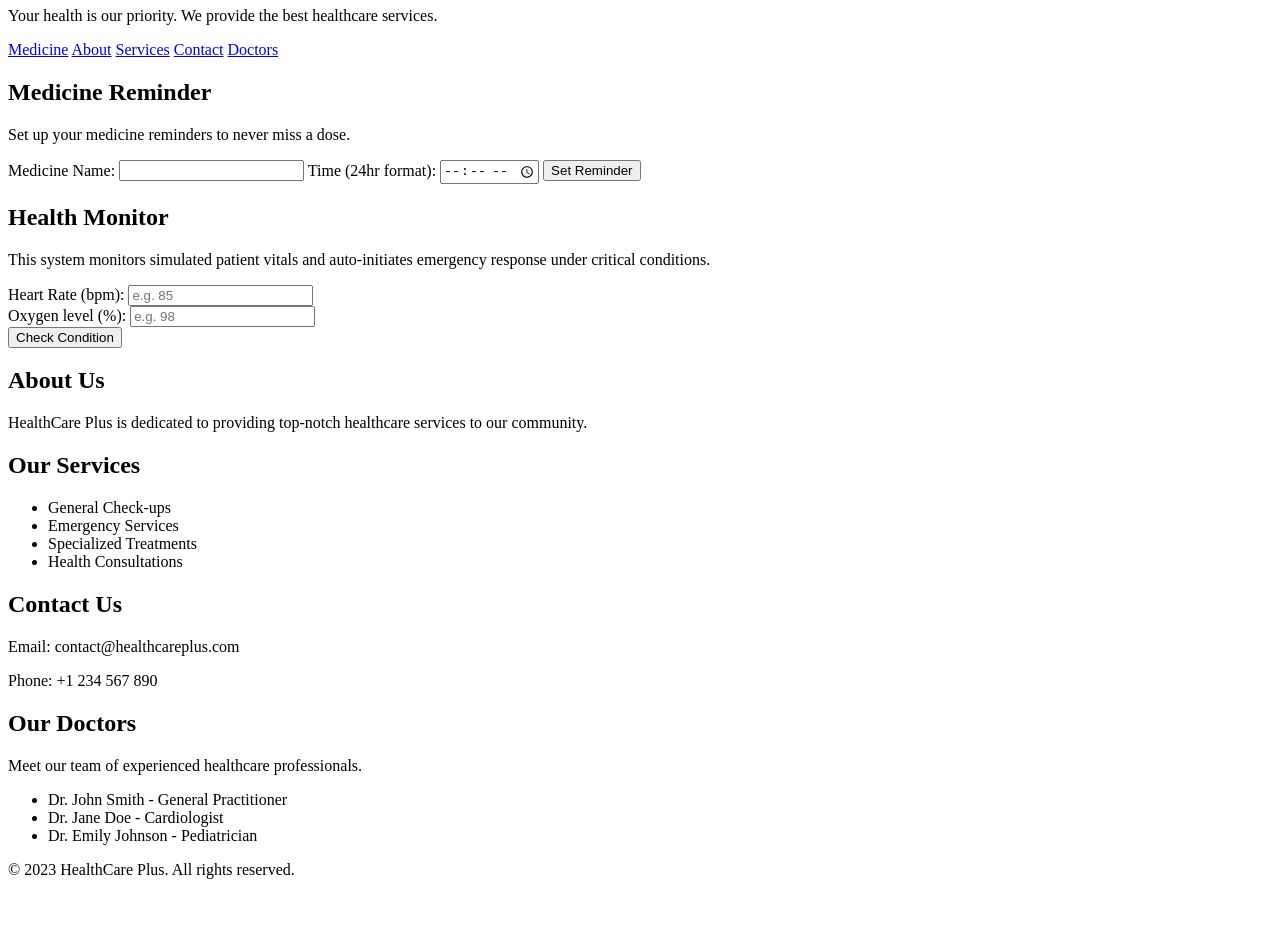
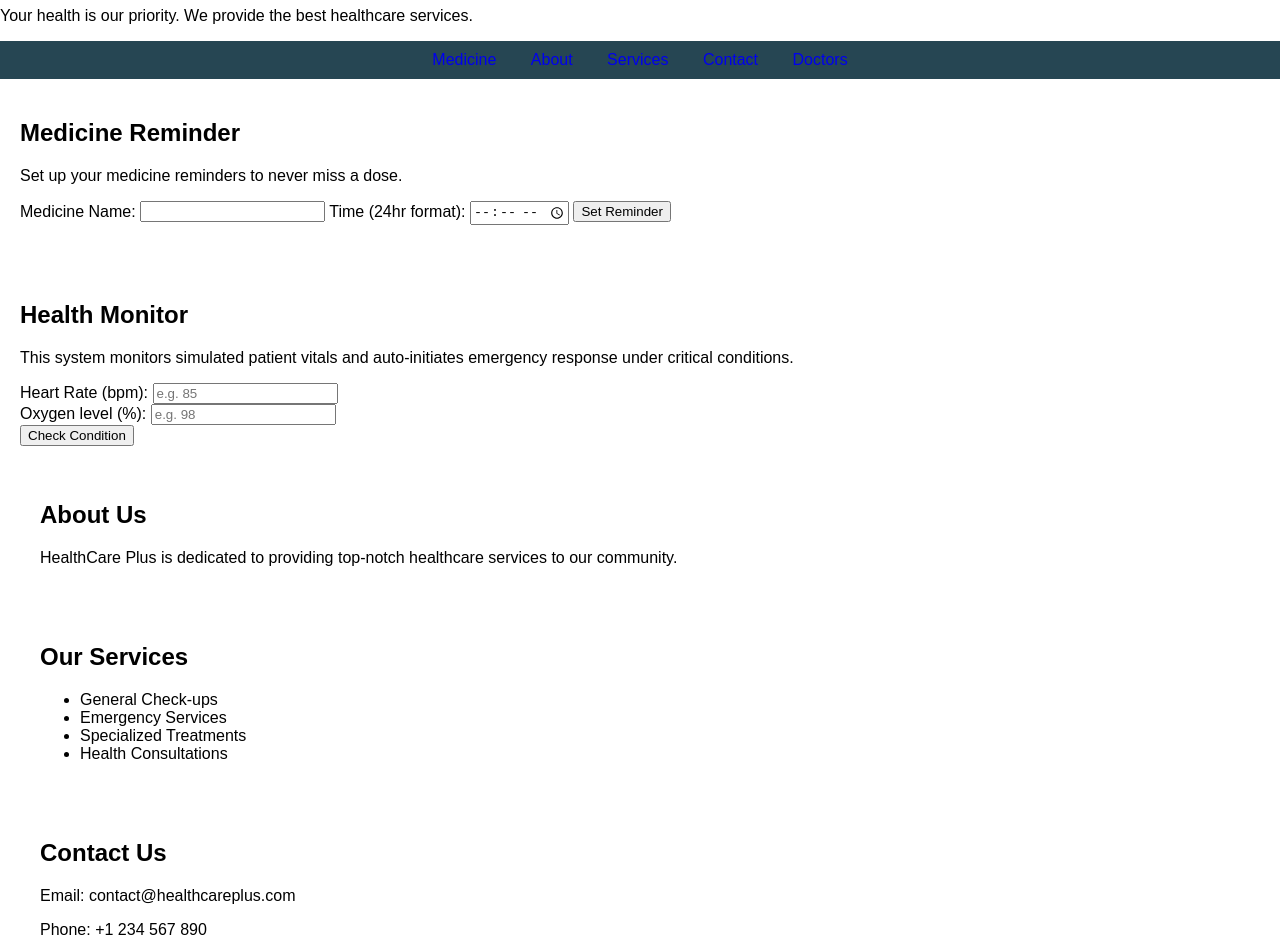
Before and after one commit to VOHm-Hub/Nue, a plain HTML site: page index.html in a window 1280 px wide. Shown: the part 73-1017 px from the top of the page. Before the commit the page ends 968 px from the top, so only its background shows below. Drawn offline with Linux system fonts and the light colour scheme.

Commit message:
More Work To DO

```diff
--- a/index.html
+++ b/index.html
@@ -7,6 +7,43 @@
 </head>
 <body>
     <title>HealthCare Plus</title>
+    <style>
+        body{
+            font-family : Arial, sans-serif;
+            margin: 0;
+            padding: 0;
+        }
+        header{
+            background-color: #2a9d8f;
+            color: white;
+            padding: 20px;
+            text-align: center;
+        }
+        nav  {
+            background-color: #264653;
+            color: white;
+        padding: 10px;
+        text-align: center;
+    }
+    nav a {
+        padding: white;
+        margin: 0 15px;
+        text-decoration : none;
+    }
+    section {
+        padding: 20px;
+    }
+    footer {
+        background-color: #2a9d8f;
+        color: white;
+        text-align: center;
+    padding: 15px;
+    }
+
+
+
+    </style>
+
     <h1>Welcome to HealthCare Plus</h1>
     <p>Your health is our priority. We provide the best healthcare services.</p>
     <nav>
```
